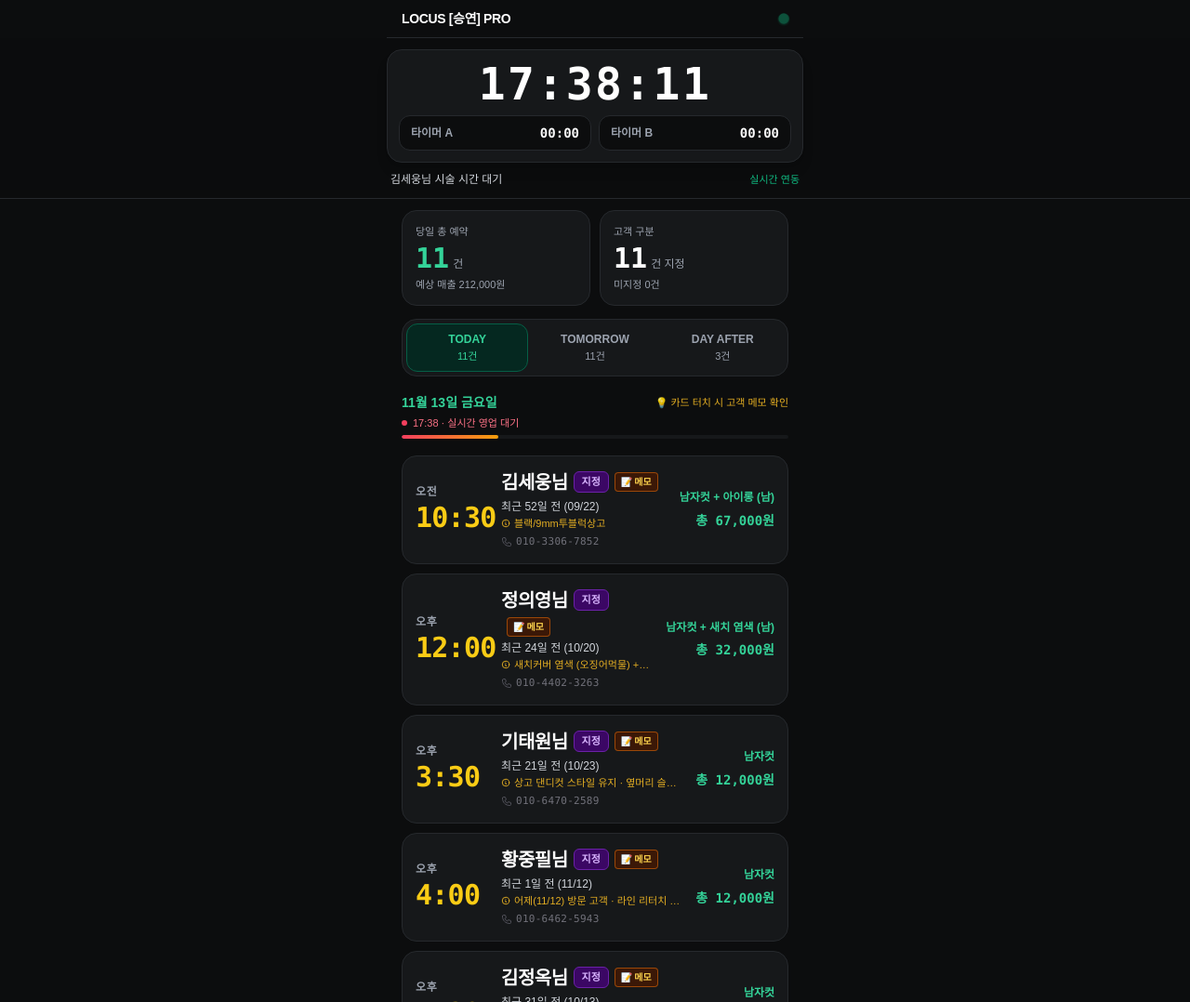
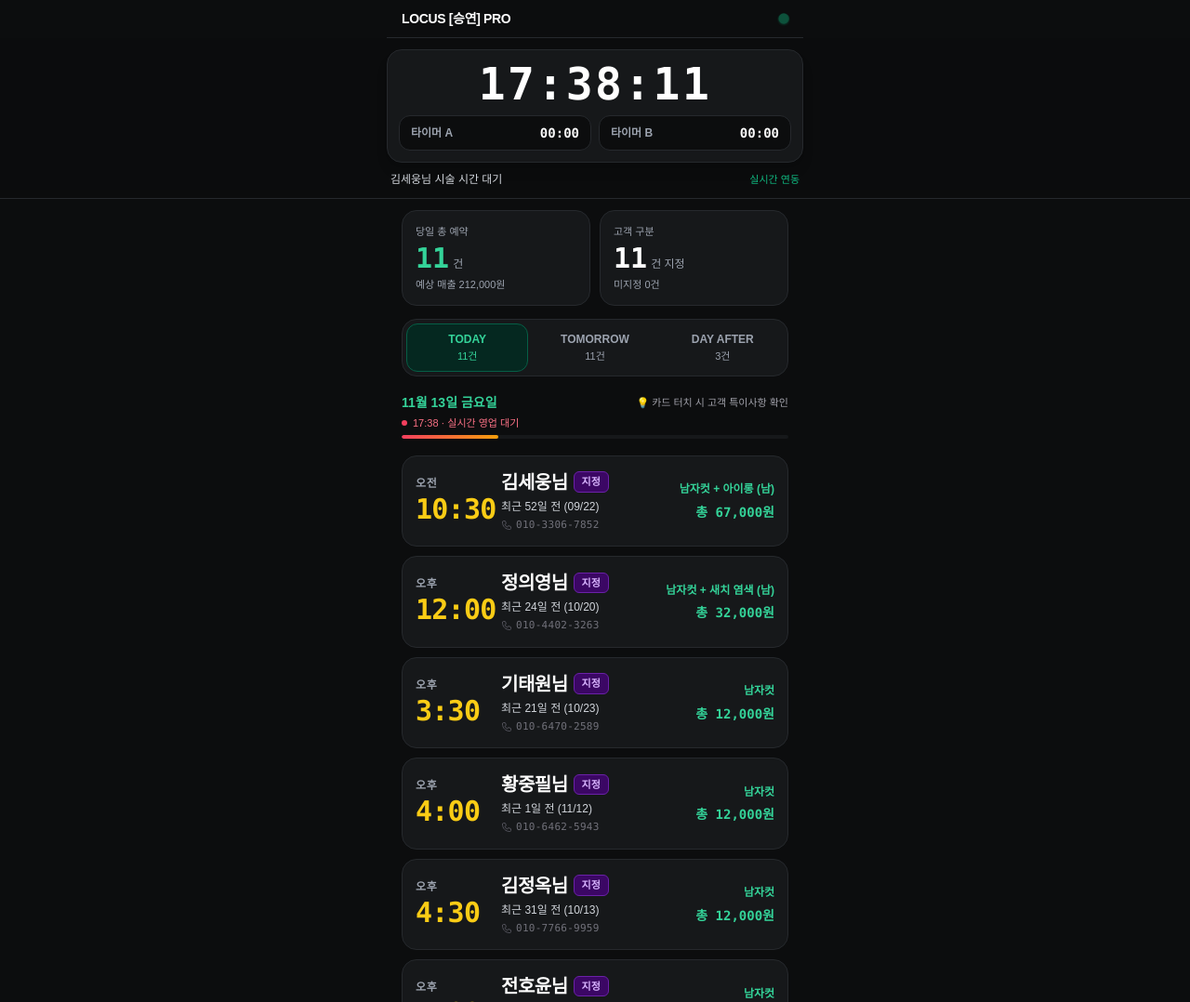
Before and after one commit to choseungyeon1010/locus-hair, a plain HTML site: page index.html in a window 1280 px wide. Shown: the top 1078 px of the page at 93% size. Drawn offline with nearby package versions, Linux system fonts and the light colour scheme; a web font is replaced by a local one.

Commit message:
fix: remove mock memos, display '특이사항 없음' for blank memos, and remove memo icon next to designation badge

```diff
--- a/index.html
+++ b/index.html
@@ -156,8 +156,8 @@
     <div class="pt-1">
       <div class="flex items-center justify-between">
         <div class="text-sm font-bold text-emerald-400" id="currentSectionDate">11월 13일 금요일</div>
-        <div class="text-[11px] text-amber-400/90 font-medium flex items-center space-x-1">
-          <span>💡 카드 터치 시 고객 메모 확인</span>
+        <div class="text-[11px] text-zinc-400 font-medium flex items-center space-x-1">
+          <span>💡 카드 터치 시 고객 특이사항 확인</span>
         </div>
       </div>
 
@@ -165,7 +165,7 @@
       <div class="flex items-center justify-between text-[11px] text-rose-400 mt-1 mb-1">
         <div class="flex items-center space-x-1.5">
           <span class="w-1.5 h-1.5 rounded-full bg-rose-500 inline-block"></span>
-          <span id="timelineProgressText">02:22 · 실시간 영업 대기</span>
+          <span id="timelineProgressText">02:35 · 실시간 영업 대기</span>
         </div>
       </div>
       <div class="w-full bg-dark-card h-1 rounded-full overflow-hidden">
@@ -181,46 +181,46 @@
   </main>
 
   <script>
-    // Embedded Data Feed with Full Unmasked Phone Numbers & Customer Notes Memo
+    // Embedded Data Feed: HandSOS CRM 실측 기준 (김세웅 고객만 실제 메모 존재, 나머지 공란 고객은 '특이사항 없음')
     const DATA = {
       today: {
         dateLabel: "11월 13일 금요일",
         reservations: [
           { id: 1, period: "오전", time: "10:30", name: "김세웅님", service: "남자컷 + 아이롱 (남)", price: 67000, status: "pending", phone: "010-3306-7852", customerType: "미지정", visitInfo: "최근 52일 전 (09/22)", memo: "블랙/9mm투블럭상고", bookingMemo: "네이버 예약건 · 잔여금 N-Pay 현장결제 (67,000원)" },
-          { id: 2, period: "오후", time: "12:00", name: "정의영님", service: "남자컷 + 새치 염색 (남)", price: 32000, status: "pending", phone: "010-4402-3263", customerType: "지정", visitInfo: "최근 24일 전 (10/20)", memo: "새치커버 염색 (오징어먹물) + 댄디컷", bookingMemo: "네이버 예약건 · 잔여금 N-Pay 현장결제 (32,000원)" },
-          { id: 3, period: "오후", time: "3:30", name: "기태원님", service: "남자컷", price: 12000, status: "pending", phone: "010-6470-2589", customerType: "지정", visitInfo: "최근 21일 전 (10/23)", memo: "상고 댄디컷 스타일 유지 · 옆머리 슬림 다운", bookingMemo: "매장 전화 예약 · 현장결제" },
-          { id: 4, period: "오후", time: "4:00", name: "황중필님", service: "남자컷", price: 12000, status: "pending", phone: "010-6462-5943", customerType: "지정", visitInfo: "최근 1일 전 (11/12)", memo: "어제(11/12) 방문 고객 · 라인 리터치 및 잔여 모발 정리", bookingMemo: "매장 방문 예약 · 현장결제" },
-          { id: 5, period: "오후", time: "4:30", name: "김정옥님", service: "남자컷", price: 12000, status: "pending", phone: "010-7766-9959", customerType: "미지정", visitInfo: "최근 31일 전 (10/13)", memo: "자연스러운 볼륨 커트 · 귀 주변 라인 단정하게", bookingMemo: "매장 예약 · 현장결제" },
-          { id: 6, period: "오후", time: "5:00", name: "전호윤님", service: "남자컷", price: 12000, status: "pending", phone: "010-6378-7069", customerType: "지정", visitInfo: "최근 39일 전 (10/05)", memo: "주기적 방문 지정고객 (39일 주기) · 단정한 남성컷", bookingMemo: "네이버 예약건 · 현장결제" },
-          { id: 7, period: "오후", time: "5:30", name: "김영인님", service: "남자컷", price: 12000, status: "pending", phone: "010-3200-5500", customerType: "지정", visitInfo: "최근 23일 전 (10/21)", memo: "투블럭 상고 커트 · 라인 정리", bookingMemo: "매장 예약 · 현장결제" },
-          { id: 8, period: "오후", time: "6:00", name: "장한서님", service: "남자컷", price: 12000, status: "pending", phone: "010-7237-2200", customerType: "지정", visitInfo: "최근 32일 전 (10/12)", memo: "기존 스타일 댄디 상고 컷 유지", bookingMemo: "매장 예약 · 현장결제" },
-          { id: 9, period: "오후", time: "6:30", name: "김일철님", service: "남자컷", price: 12000, status: "pending", phone: "010-8620-2850", customerType: "미지정", visitInfo: "최근 9일 전 (11/04)", memo: "기본 상고 남성컷 · 깔끔한 네이프 라인", bookingMemo: "매장 예약 · 현장결제" },
-          { id: 10, period: "오후", time: "7:00", name: "김이현님", service: "남자컷", price: 12000, status: "pending", phone: "010-2722-7133", customerType: "지정", visitInfo: "최근 24일 전 (10/20)", memo: "자연스러운 댄디 남성컷 · 질감 정리", bookingMemo: "매장 예약 · 현장결제" },
-          { id: 11, period: "오후", time: "7:30", name: "최성호님", service: "남자컷 + 샴푸 (남성)", price: 17000, status: "pending", phone: "010-6281-5616", customerType: "지정", visitInfo: "최근 31일 전 (10/13)", memo: "남성컷 + 두피 샴푸 케어 · 네이프 라인 테이퍼링", bookingMemo: "매장 예약 · 현장결제" }
+          { id: 2, period: "오후", time: "12:00", name: "정의영님", service: "남자컷 + 새치 염색 (남)", price: 32000, status: "pending", phone: "010-4402-3263", customerType: "지정", visitInfo: "최근 24일 전 (10/20)", memo: "", bookingMemo: "네이버 예약건 · 잔여금 N-Pay 현장결제 (32,000원)" },
+          { id: 3, period: "오후", time: "3:30", name: "기태원님", service: "남자컷", price: 12000, status: "pending", phone: "010-6470-2589", customerType: "지정", visitInfo: "최근 21일 전 (10/23)", memo: "", bookingMemo: "" },
+          { id: 4, period: "오후", time: "4:00", name: "황중필님", service: "남자컷", price: 12000, status: "pending", phone: "010-6462-5943", customerType: "지정", visitInfo: "최근 1일 전 (11/12)", memo: "", bookingMemo: "" },
+          { id: 5, period: "오후", time: "4:30", name: "김정옥님", service: "남자컷", price: 12000, status: "pending", phone: "010-7766-9959", customerType: "미지정", visitInfo: "최근 31일 전 (10/13)", memo: "", bookingMemo: "" },
+          { id: 6, period: "오후", time: "5:00", name: "전호윤님", service: "남자컷", price: 12000, status: "pending", phone: "010-6378-7069", customerType: "지정", visitInfo: "최근 39일 전 (10/05)", memo: "", bookingMemo: "" },
+          { id: 7, period: "오후", time: "5:30", name: "김영인님", service: "남자컷", price: 12000, status: "pending", phone: "010-3200-5500", customerType: "지정", visitInfo: "최근 23일 전 (10/21)", memo: "", bookingMemo: "" },
+          { id: 8, period: "오후", time: "6:00", name: "장한서님", service: "남자컷", price: 12000, status: "pending", phone: "010-7237-2200", customerType: "지정", visitInfo: "최근 32일 전 (10/12)", memo: "", bookingMemo: "" },
+          { id: 9, period: "오후", time: "6:30", name: "김일철님", service: "남자컷", price: 12000, status: "pending", phone: "010-8620-2850", customerType: "미지정", visitInfo: "최근 9일 전 (11/04)", memo: "", bookingMemo: "" },
+          { id: 10, period: "오후", time: "7:00", name: "김이현님", service: "남자컷", price: 12000, status: "pending", phone: "010-2722-7133", customerType: "지정", visitInfo: "최근 24일 전 (10/20)", memo: "", bookingMemo: "" },
+          { id: 11, period: "오후", time: "7:30", name: "최성호님", service: "남자컷 + 샴푸 (남성)", price: 17000, status: "pending", phone: "010-6281-5616", customerType: "지정", visitInfo: "최근 31일 전 (10/13)", memo: "", bookingMemo: "" }
         ]
       },
       tomorrow: {
         dateLabel: "11월 14일 토요일",
         reservations: [
-          { id: 101, period: "오전", time: "10:00", name: "권명진님", service: "남자컷 + 새치 염색 (남)", price: 32000, status: "pending", phone: "010-8570-1931", customerType: "지정", visitInfo: "최근 41일 전 (10/03)", memo: "새치 염색 + 깔끔한 컷", bookingMemo: "매장 예약 · 현장결제" },
-          { id: 102, period: "오전", time: "10:30", name: "김성수님", service: "남자컷", price: 12000, status: "pending", phone: "010-7239-4678", customerType: "신규/지정", visitInfo: "첫 방문 (신규)", memo: "첫 방문 신규 고객 · 맞춤 스타일 상담 후 컷 진행", bookingMemo: "매장 예약 · 현장결제" },
-          { id: 103, period: "오전", time: "11:00", name: "방성호님", service: "남자컷 + 샴푸 (남성)", price: 17000, status: "pending", phone: "010-9676-9657", customerType: "지정", visitInfo: "최근 69일 전 (09/05)", memo: "남자컷 + 샴푸 · 69일만 방문 (기장 여유있게 정리)", bookingMemo: "매장 예약 · 현장결제" },
-          { id: 104, period: "오후", time: "12:00", name: "전지영님", service: "남학생컷", price: 10000, status: "pending", phone: "010-5439-1484", customerType: "지정", visitInfo: "최근 41일 전 (10/03)", memo: "남학생컷 · 단정하고 활동적인 스타일", bookingMemo: "매장 예약 · 현장결제" },
-          { id: 105, period: "오후", time: "1:00", name: "박철우님", service: "새치 염색 (남)", price: 20000, status: "pending", phone: "010-3749-1986", customerType: "지정", visitInfo: "최근 13일 전 (10/31)", memo: "새치 염색 전문 · 두피 자극 최소화 시술", bookingMemo: "매장 예약 · 현장결제" },
-          { id: 106, period: "오후", time: "1:30", name: "백차홍님", service: "아이롱 (남) + 새치 염색 (남) + 두피 크리닉 (남성)", price: 100000, status: "pending", phone: "010-5161-5070", customerType: "지정", visitInfo: "최근 17일 전 (10/27)", memo: "아이롱펌 + 새치 염색 + 두피 크리닉 풀코스 (약제 반응 주의)", bookingMemo: "매장 예약 · 현장결제" },
-          { id: 107, period: "오후", time: "4:00", name: "강동우님", service: "남자컷", price: 12000, status: "pending", phone: "010-4841-4893", customerType: "지정", visitInfo: "최근 19일 전 (10/25)", memo: "기존 댄디 스타일 유지 컷", bookingMemo: "매장 예약 · 현장결제" },
-          { id: 108, period: "오후", time: "4:30", name: "이연주님", service: "남자컷", price: 12000, status: "pending", phone: "010-8650-6371", customerType: "지정", visitInfo: "최근 54일 전 (09/20)", memo: "남성컷 · 깔끔한 라인", bookingMemo: "매장 예약 · 현장결제" },
-          { id: 109, period: "오후", time: "5:00", name: "이연주님", service: "남학생컷", price: 10000, status: "pending", phone: "010-8650-6371", customerType: "지정", visitInfo: "최근 54일 전 (09/20)", memo: "남학생컷 연계 시술", bookingMemo: "매장 예약 · 현장결제" },
-          { id: 110, period: "오후", time: "5:30", name: "천성철님", service: "남자컷", price: 12000, status: "pending", phone: "010-4544-7689", customerType: "지정", visitInfo: "최근 48일 전 (09/26)", memo: "48일 주기 지정고객 · 기본 상고 스타일", bookingMemo: "매장 예약 · 현장결제" },
-          { id: 111, period: "오후", time: "6:30", name: "유경민님", service: "남자컷", price: 12000, status: "pending", phone: "010-5003-1854", customerType: "지정", visitInfo: "최근 14일 전 (10/30)", memo: "투블럭 상고 커트 · 슬림한 사이드 라인", bookingMemo: "매장 예약 · 현장결제" }
+          { id: 101, period: "오전", time: "10:00", name: "권명진님", service: "남자컷 + 새치 염색 (남)", price: 32000, status: "pending", phone: "010-8570-1931", customerType: "지정", visitInfo: "최근 41일 전 (10/03)", memo: "", bookingMemo: "" },
+          { id: 102, period: "오전", time: "10:30", name: "김성수님", service: "남자컷", price: 12000, status: "pending", phone: "010-7239-4678", customerType: "신규/지정", visitInfo: "첫 방문 (신규)", memo: "", bookingMemo: "" },
+          { id: 103, period: "오전", time: "11:00", name: "방성호님", service: "남자컷 + 샴푸 (남성)", price: 17000, status: "pending", phone: "010-9676-9657", customerType: "지정", visitInfo: "최근 69일 전 (09/05)", memo: "", bookingMemo: "" },
+          { id: 104, period: "오후", time: "12:00", name: "전지영님", service: "남학생컷", price: 10000, status: "pending", phone: "010-5439-1484", customerType: "지정", visitInfo: "최근 41일 전 (10/03)", memo: "", bookingMemo: "" },
+          { id: 105, period: "오후", time: "1:00", name: "박철우님", service: "새치 염색 (남)", price: 20000, status: "pending", phone: "010-3749-1986", customerType: "지정", visitInfo: "최근 13일 전 (10/31)", memo: "", bookingMemo: "" },
+          { id: 106, period: "오후", time: "1:30", name: "백차홍님", service: "아이롱 (남) + 새치 염색 (남) + 두피 크리닉 (남성)", price: 100000, status: "pending", phone: "010-5161-5070", customerType: "지정", visitInfo: "최근 17일 전 (10/27)", memo: "", bookingMemo: "" },
+          { id: 107, period: "오후", time: "4:00", name: "강동우님", service: "남자컷", price: 12000, status: "pending", phone: "010-4841-4893", customerType: "지정", visitInfo: "최근 19일 전 (10/25)", memo: "", bookingMemo: "" },
+          { id: 108, period: "오후", time: "4:30", name: "이연주님", service: "남자컷", price: 12000, status: "pending", phone: "010-8650-6371", customerType: "지정", visitInfo: "최근 54일 전 (09/20)", memo: "", bookingMemo: "" },
+          { id: 109, period: "오후", time: "5:00", name: "이연주님", service: "남학생컷", price: 10000, status: "pending", phone: "010-8650-6371", customerType: "지정", visitInfo: "최근 54일 전 (09/20)", memo: "", bookingMemo: "" },
+          { id: 110, period: "오후", time: "5:30", name: "천성철님", service: "남자컷", price: 12000, status: "pending", phone: "010-4544-7689", customerType: "지정", visitInfo: "최근 48일 전 (09/26)", memo: "", bookingMemo: "" },
+          { id: 111, period: "오후", time: "6:30", name: "유경민님", service: "남자컷", price: 12000, status: "pending", phone: "010-5003-1854", customerType: "지정", visitInfo: "최근 14일 전 (10/30)", memo: "", bookingMemo: "" }
         ]
       },
       dayafter: {
         dateLabel: "11월 15일 일요일",
         reservations: [
-          { id: 201, period: "오전", time: "10:00", name: "신홍주님", service: "남자컷 + 샴푸 (남성)", price: 17000, status: "pending", phone: "010-6282-9704", customerType: "지정", visitInfo: "최근 20일 전 (10/24)", memo: "남자컷 + 두피 샴푸 케어", bookingMemo: "매장 예약 · 현장결제" },
-          { id: 202, period: "오후", time: "2:00", name: "이지영님", service: "남자컷", price: 12000, status: "pending", phone: "010-7172-6334", customerType: "지정", visitInfo: "최근 10일 전 (11/03)", memo: "10일 주기 방문 · 가벼운 질감 정리 컷", bookingMemo: "매장 예약 · 현장결제" },
-          { id: 203, period: "오후", time: "3:00", name: "신초롱님", service: "남자컷", price: 12000, status: "pending", phone: "010-3755-6293", customerType: "지정", visitInfo: "최근 33일 전 (10/11)", memo: "자연스러운 댄디 스타일 컷", bookingMemo: "매장 예약 · 현장결제" }
+          { id: 201, period: "오전", time: "10:00", name: "신홍주님", service: "남자컷 + 샴푸 (남성)", price: 17000, status: "pending", phone: "010-6282-9704", customerType: "지정", visitInfo: "최근 20일 전 (10/24)", memo: "", bookingMemo: "" },
+          { id: 202, period: "오후", time: "2:00", name: "이지영님", service: "남자컷", price: 12000, status: "pending", phone: "010-7172-6334", customerType: "지정", visitInfo: "최근 10일 전 (11/03)", memo: "", bookingMemo: "" },
+          { id: 203, period: "오후", time: "3:00", name: "신초롱님", service: "남자컷", price: 12000, status: "pending", phone: "010-3755-6293", customerType: "지정", visitInfo: "최근 33일 전 (10/11)", memo: "", bookingMemo: "" }
         ]
       }
     };
@@ -293,7 +293,7 @@
       renderReservations();
     }
 
-    // FLOATING MEMO POPUP LOGIC (클릭 시 플로팅 카드 열림, 재클릭 시 아무 곳이나 닫힘)
+    // FLOATING MEMO POPUP LOGIC: 클릭 시 모달 열림, 메모 공란 시 '특이사항 없음' 표시, 아무 곳이나 클릭 시 닫힘
     function openMemo(id, event) {
       if (event) {
         event.stopPropagation();
@@ -301,6 +301,9 @@
       const dayData = DATA[currentDay];
       const item = dayData.reservations.find(r => r.id === id);
       if (!item) return;
+
+      const hasMemo = item.memo && item.memo.trim().length > 0;
+      const memoText = hasMemo ? item.memo.trim() : '특이사항 없음';
 
       const card = document.getElementById('memoFloatingCard');
       card.innerHTML = `
@@ -315,16 +318,16 @@
           <button onclick="closeMemo()" class="text-gray-400 hover:text-white p-1 rounded-lg bg-dark-bg border border-dark-border text-xs leading-none">✕</button>
         </div>
 
-        <!-- HandSOS 고객 특이사항 메모 (핵심) -->
-        <div class="bg-amber-950/40 border border-amber-500/60 rounded-xl p-3 text-left shadow-inner">
-          <div class="text-[11px] font-bold text-amber-400 flex items-center space-x-1.5 mb-1.5">
-            <svg class="w-3.5 h-3.5 text-amber-400 shrink-0" fill="none" stroke="currentColor" viewBox="0 0 24 24">
+        <!-- HandSOS 고객 특이사항 메모 (실제 CRM 메모 데이터만 출력, 공란 시 '특이사항 없음') -->
+        <div class="${hasMemo ? 'bg-amber-950/40 border-amber-500/60' : 'bg-dark-bg/90 border-dark-border'} border rounded-xl p-3 text-left shadow-inner">
+          <div class="text-[11px] font-bold ${hasMemo ? 'text-amber-400' : 'text-gray-400'} flex items-center space-x-1.5 mb-1.5">
+            <svg class="w-3.5 h-3.5 ${hasMemo ? 'text-amber-400' : 'text-gray-500'} shrink-0" fill="none" stroke="currentColor" viewBox="0 0 24 24">
               <path stroke-linecap="round" stroke-linejoin="round" stroke-width="2" d="M11 5H6a2 2 0 00-2 2v11a2 2 0 002 2h11a2 2 0 002-2v-5m-1.414-9.414a2 2 0 112.828 2.828L11.828 15H9v-2.828l8.586-8.586z"/>
             </svg>
             <span>고객 특이사항 메모</span>
           </div>
-          <div class="text-sm sm:text-base font-extrabold text-amber-200 tracking-wide break-words leading-relaxed">
-            ${item.memo ? item.memo : '등록된 고객 특이사항 메모가 없습니다.'}
+          <div class="text-sm sm:text-base ${hasMemo ? 'font-black text-amber-200' : 'font-semibold text-gray-400'} tracking-wide break-words leading-relaxed">
+            ${memoText}
           </div>
         </div>
 
@@ -352,7 +355,6 @@
       card.classList.remove('scale-95');
       card.classList.add('scale-100');
 
-      // 약간의 지연 후 전역 닫기 리스너 활성화 (현재 클릭 이벤트 전파와 분리)
       setTimeout(() => {
         isMemoOpen = true;
       }, 50);
@@ -406,7 +408,7 @@
       }
 
       container.innerHTML = list.map(item => {
-        // Customer Type Badge
+        // Customer Type Badge (지정 우측의 메모 아이콘은 지시에 따라 완전히 제거)
         const cType = item.customerType || item.customer_type || '';
         const isDesignated = cType.includes('지정');
         const isNew = cType.includes('신규');
@@ -417,10 +419,9 @@
           : `<span class="px-2 py-0.5 rounded-md text-[11px] font-medium bg-gray-800 text-gray-400 shrink-0">미지정</span>`;
 
         const visitInfoText = item.visitInfo || item.visit_info || '';
-        const memoBadge = item.memo ? `<span class="px-1.5 py-0.5 rounded text-[10px] font-bold bg-amber-950/80 text-amber-300 border border-amber-700/80 shrink-0 flex items-center space-x-0.5"><span>📝</span><span>메모</span></span>` : '';
 
         return `
-          <div onclick="openMemo(${item.id}, event)" class="bg-dark-card border border-dark-border hover:border-amber-500/60 hover:bg-dark-cardHover rounded-2xl p-3.5 flex items-center justify-between gap-3 transition cursor-pointer active:scale-[0.98] select-none group">
+          <div onclick="openMemo(${item.id}, event)" class="bg-dark-card border border-dark-border hover:border-gray-500/80 hover:bg-dark-cardHover rounded-2xl p-3.5 flex items-center justify-between gap-3 transition cursor-pointer active:scale-[0.98] select-none group">
 
             <!-- Left: Time (Yellow/Gold 大형 폰트: text-2xl/3xl) -->
             <div class="w-20 shrink-0 text-left">
@@ -428,26 +429,17 @@
               <div class="text-2xl sm:text-3xl font-black font-mono tracking-tight text-accent-yellow mt-0.5">${item.time}</div>
             </div>
 
-            <!-- Middle: Customer Name (text-lg/xl font-extrabold), Badge, Memo Preview, Visit Interval, Phone -->
+            <!-- Middle: Customer Name (text-lg/xl font-extrabold), Badge, Visit Interval, Phone (메모 아이콘 없음) -->
             <div class="flex-1 min-w-0 pr-1">
               <div class="flex items-center space-x-1.5 flex-wrap gap-y-1">
                 <span class="font-extrabold text-lg sm:text-xl text-white tracking-tight truncate group-hover:text-amber-300 transition-colors">${item.name}</span>
                 ${typeBadge}
-                ${memoBadge}
               </div>
 
               <!-- 방문 주기 -->
               <div class="text-xs text-gray-300 font-medium mt-1 truncate">
                 ${visitInfoText}
               </div>
-
-              <!-- 메모 미리보기 (있을 경우 간략 노출) -->
-              ${item.memo ? `
-              <div class="text-[11px] text-amber-400/90 font-medium mt-0.5 truncate flex items-center space-x-1">
-                <svg class="w-2.5 h-2.5 text-amber-400 shrink-0 inline" fill="none" stroke="currentColor" viewBox="0 0 24 24"><path stroke-linecap="round" stroke-linejoin="round" stroke-width="2" d="M13 16h-1v-4h-1m1-4h.01M21 12a9 9 0 11-18 0 9 9 0 0118 0z"/></svg>
-                <span class="truncate">${item.memo}</span>
-              </div>
-              ` : ''}
 
               <!-- 연락처: 가독성을 낮춘 어두운 회색 계열 (#71717a), 클릭 시 전화 연결(모달 버블링 방지) -->
               <div class="text-[11px] text-zinc-500 font-mono mt-1 flex items-center space-x-1" onclick="event.stopPropagation()">
```
Also changed, not shown: reservations_live.json (+25 -25 lines).
